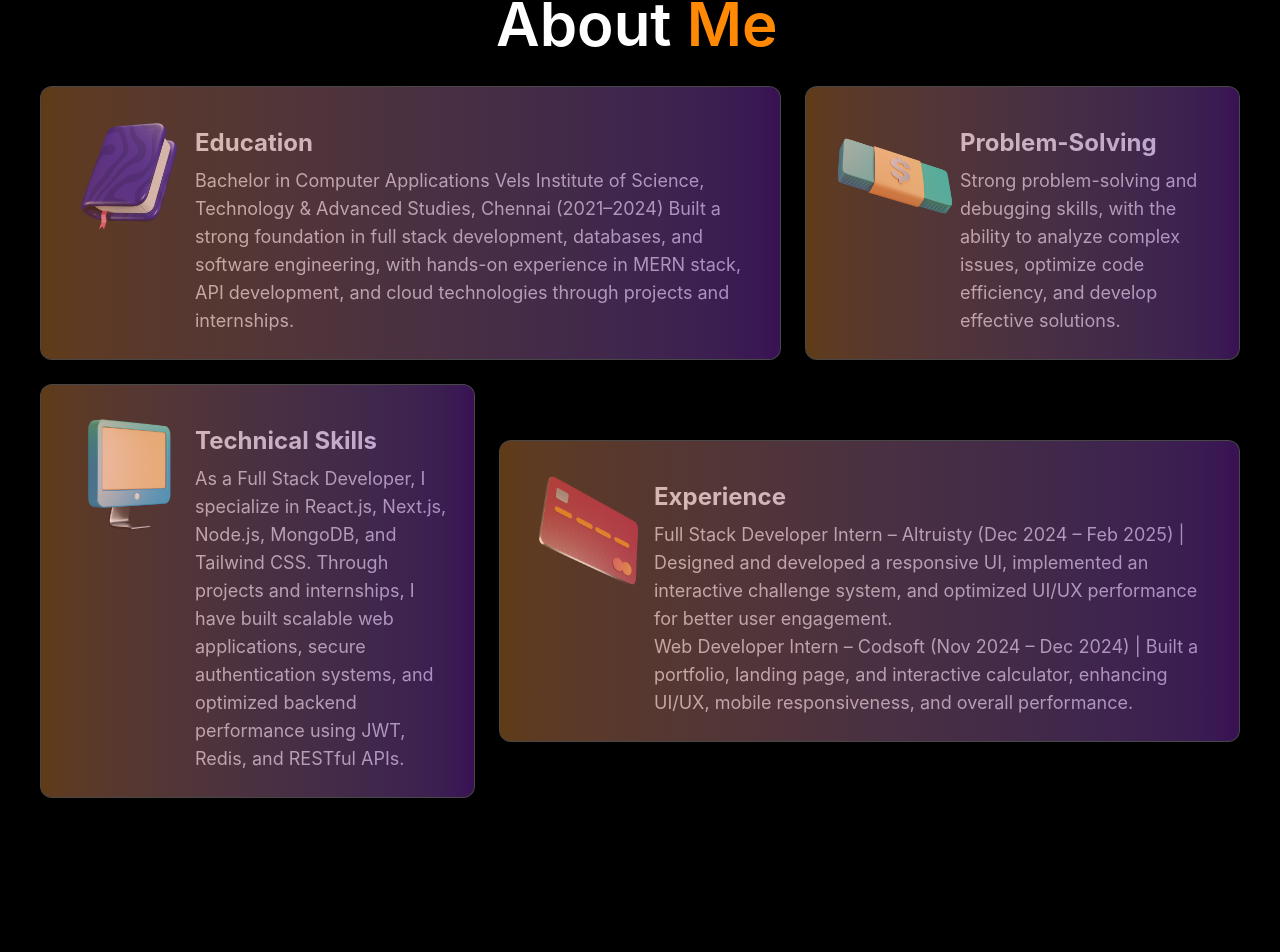
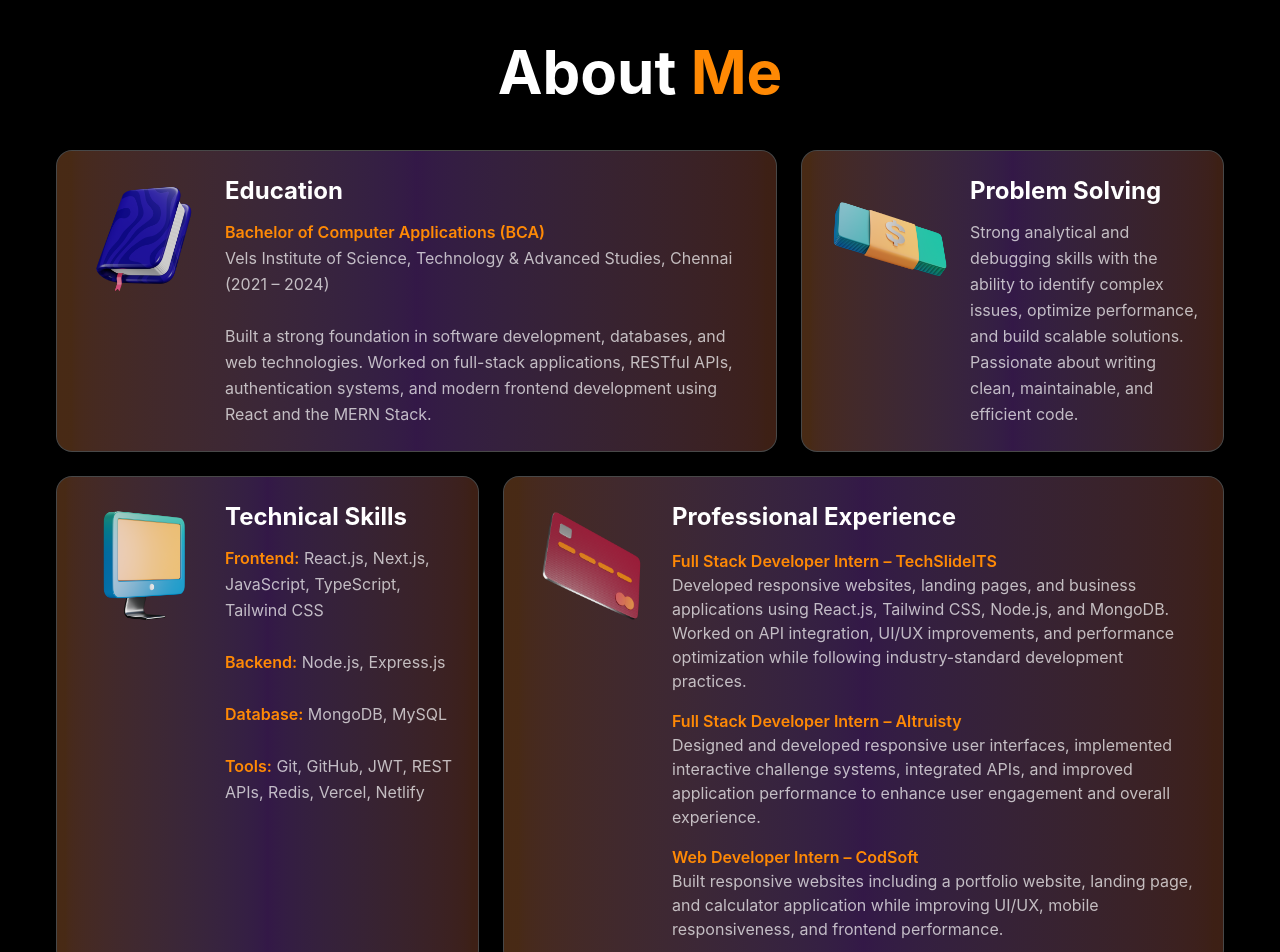
Before and after one commit to Haribaskar21/Portfolio_1, a React (Vite) app: page / in a window 1280 px wide. Shown: the part 1100-2052 px from the top of the page. Built offline with nearby package versions, Linux system fonts and the light colour scheme.

Commit message:
changed the about section

```diff
--- a/src/components/About.jsx
+++ b/src/components/About.jsx
@@ -1,75 +1,206 @@
-import React from 'react';
+import React from "react";
 import book from "../assets/book.png";
 import pc from "../assets/pc.png";
 import card from "../assets/card.png";
 import finance from "../assets/finance.png";
 
-
 const About = () => {
   return (
-    <div className='max-w-[1200px] mx-auto' id="about">
+    <section className="max-w-[1200px] mx-auto px-4 py-16" id="about">
+      <h1 className="text-white text-5xl md:text-6xl font-bold text-center mb-12">
+        About <span className="text-orange-400">Me</span>
+      </h1>
 
-      <h1 className='text-white text-6xl max-w-[320px] mx-auto font-semibold p-4 mb-4'>About <span className='text-orange-400'>Me</span></h1>
+      <div className="grid md:grid-cols-8 gap-6">
 
-      <div className='px-6 md:p-0 grid md:grid-cols-8 gap-6 place-items-center'>
+        {/* Education */}
+        <div className="w-full md:col-span-5 relative bg-white/10 backdrop-blur-lg border border-white/20 rounded-2xl overflow-hidden hover:scale-[1.02] transition-all duration-300">
+          <div className="absolute inset-0 bg-gradient-to-r from-orange-500/20 via-purple-600/20 to-orange-700/20"></div>
 
-        <div className='w-full md:col-span-5 relative bg-white/10 backdrop-blur-lg border border-white/20 rounded-xl overflow-hidden'>
-        <div className='absolute inset-0 bg-gradient-to-r from-orange-400 via-purple-700 to-orange-800 opacity-30 animate-gradient-xy'></div>
-          <div className='flex flex-row p-6'>
-            <img src={book} alt="book" className='w-auto h-[130px]' />
-            <div className='flex flex-col mt-4'>
-              <h2 className='text-2xl font-bold text-white/80'>Education</h2>
-              <p className='text-lg text-white/70 mt-2'> Bachelor in Computer Applications
-                  Vels Institute of Science, Technology & Advanced Studies, Chennai (2021–2024)
-                  Built a strong foundation in full stack development, databases, and software engineering, with hands-on experience in MERN stack, API development, and cloud technologies through projects and internships.
+          <div className="relative flex flex-col md:flex-row p-6 gap-4">
+            <img
+              src={book}
+              alt="education"
+              className="w-24 h-24 md:w-32 md:h-32 object-contain"
+            />
+
+            <div>
+              <h2 className="text-2xl font-bold text-white mb-3">
+                Education
+              </h2>
+
+              <p className="text-white/70 leading-relaxed">
+                <span className="font-semibold text-orange-400">
+                  Bachelor of Computer Applications (BCA)
+                </span>
+                <br />
+                Vels Institute of Science, Technology & Advanced Studies,
+                Chennai (2021 – 2024)
+                <br />
+                <br />
+                Built a strong foundation in software development, databases,
+                and web technologies. Worked on full-stack applications,
+                RESTful APIs, authentication systems, and modern frontend
+                development using React and the MERN Stack.
               </p>
             </div>
           </div>
         </div>
 
+        {/* Problem Solving */}
+        <div className="w-full md:col-span-3 relative bg-white/10 backdrop-blur-lg border border-white/20 rounded-2xl overflow-hidden hover:scale-[1.02] transition-all duration-300">
+          <div className="absolute inset-0 bg-gradient-to-r from-orange-500/20 via-purple-600/20 to-orange-700/20"></div>
 
-        <div className='w-full md:col-span-3 relative bg-white/10 backdrop-blur-lg border border-white/20 rounded-xl overflow-hidden'>
-        <div className='absolute inset-0 bg-gradient-to-r from-orange-400 via-purple-700 to-orange-800 opacity-30 animate-gradient-xy'></div>
-          <div className='flex flex-row p-6'>
-            <img src={finance} alt="finance" className='w-auto h-[130px]' />
-            <div className='flex flex-col mt-4'>
-              <h2 className='text-2xl font-bold text-white/80'>Problem-Solving</h2>
-              <p className='text-lg text-white/70 mt-2'> Strong problem-solving and debugging skills, with the ability to analyze complex issues, optimize code efficiency, and develop effective solutions. </p>
-            </div>
-          </div>
-        </div>
+          <div className="relative flex flex-col md:flex-row p-6 gap-4">
+            <img
+              src={finance}
+              alt="problem-solving"
+              className="w-24 h-24 md:w-32 md:h-32 object-contain"
+            />
 
+            <div>
+              <h2 className="text-2xl font-bold text-white mb-3">
+                Problem Solving
+              </h2>
 
-
-
-        <div className='w-full md:col-span-3 relative bg-white/10 backdrop-blur-lg border border-white/20 rounded-xl overflow-hidden'>
-        <div className='absolute inset-0 bg-gradient-to-r from-orange-400 via-purple-700 to-orange-800 opacity-30 animate-gradient-xy'></div>
-          <div className='flex flex-row p-6'>
-            <img src={pc} alt="pc" className='w-auto h-[130px]' />
-            <div className='flex flex-col mt-4'>
-              <h2 className='text-2xl font-bold text-white/80'>Technical Skills</h2>
-              <p className='text-lg text-white/70 mt-2'> As a Full Stack Developer, I specialize in React.js, Next.js, Node.js, MongoDB, and Tailwind CSS. Through projects and internships, I have built scalable web applications, secure authentication systems, and optimized backend performance using JWT, Redis, and RESTful APIs.
+              <p className="text-white/70 leading-relaxed">
+                Strong analytical and debugging skills with the ability to
+                identify complex issues, optimize performance, and build
+                scalable solutions. Passionate about writing clean,
+                maintainable, and efficient code.
               </p>
             </div>
           </div>
         </div>
 
+        {/* Technical Skills */}
+        <div className="w-full md:col-span-3 relative bg-white/10 backdrop-blur-lg border border-white/20 rounded-2xl overflow-hidden hover:scale-[1.02] transition-all duration-300">
+          <div className="absolute inset-0 bg-gradient-to-r from-orange-500/20 via-purple-600/20 to-orange-700/20"></div>
 
-        <div className='w-full md:col-span-5 relative bg-white/10 backdrop-blur-lg border border-white/20 rounded-xl overflow-hidden'>
-        <div className='absolute inset-0 bg-gradient-to-r from-orange-400 via-purple-700 to-orange-800 opacity-30 animate-gradient-xy'></div>
-          <div className='flex flex-row p-6'>
-            <img src={card} alt="card" className='w-auto h-[130px]' />
-            <div className='flex flex-col mt-4'>
-              <h2 className='text-2xl font-bold text-white/80'>Experience</h2>
-              <p className='text-lg text-white/70 mt-2'> Full Stack Developer Intern – Altruisty (Dec 2024 – Feb 2025) | Designed and developed a responsive UI, implemented an interactive challenge system, and optimized UI/UX performance for better user engagement.
-                     <br></br>Web Developer Intern – Codsoft (Nov 2024 – Dec 2024) | Built a portfolio, landing page, and interactive calculator, enhancing UI/UX, mobile responsiveness, and overall performance.</p>
+          <div className="relative flex flex-col md:flex-row p-6 gap-4">
+            <img
+              src={pc}
+              alt="technical-skills"
+              className="w-24 h-24 md:w-32 md:h-32 object-contain"
+            />
+
+            <div>
+              <h2 className="text-2xl font-bold text-white mb-3">
+                Technical Skills
+              </h2>
+
+              <p className="text-white/70 leading-relaxed">
+                <span className="font-semibold text-orange-400">
+                  Frontend:
+                </span>{" "}
+                React.js, Next.js, JavaScript, TypeScript, Tailwind CSS
+                <br />
+                <br />
+                <span className="font-semibold text-orange-400">
+                  Backend:
+                </span>{" "}
+                Node.js, Express.js
+                <br />
+                <br />
+                <span className="font-semibold text-orange-400">
+                  Database:
+                </span>{" "}
+                MongoDB, MySQL
+                <br />
+                <br />
+                <span className="font-semibold text-orange-400">
+                  Tools:
+                </span>{" "}
+                Git, GitHub, JWT, REST APIs, Redis, Vercel, Netlify
+              </p>
             </div>
           </div>
         </div>
 
+        {/* Experience */}
+        <div className="w-full md:col-span-5 relative bg-white/10 backdrop-blur-lg border border-white/20 rounded-2xl overflow-hidden hover:scale-[1.02] transition-all duration-300">
+          <div className="absolute inset-0 bg-gradient-to-r from-orange-500/20 via-purple-600/20 to-orange-700/20"></div>
+
+          <div className="relative flex flex-col md:flex-row p-6 gap-4">
+            <img
+              src={card}
+              alt="experience"
+              className="w-24 h-24 md:w-32 md:h-32 object-contain"
+            />
+
+            <div>
+              <h2 className="text-2xl font-bold text-white mb-4">
+                Professional Experience
+              </h2>
+
+              <div className="space-y-4 text-white/70">
+
+                <div>
+                  <h3 className="text-orange-400 font-semibold">
+                    Full Stack Developer Intern – TechSlideITS
+                  </h3>
+                  <p>
+                    Developed responsive websites, landing pages, and business
+                    applications using React.js, Tailwind CSS, Node.js, and
+                    MongoDB. Worked on API integration, UI/UX improvements, and
+                    performance optimization while following industry-standard
+                    development practices.
+                  </p>
+                </div>
+
+                <div>
+                  <h3 className="text-orange-400 font-semibold">
+                    Full Stack Developer Intern – Altruisty
+                  </h3>
+                  <p>
+                    Designed and developed responsive user interfaces,
+                    implemented interactive challenge systems, integrated APIs,
+                    and improved application performance to enhance user
+                    engagement and overall experience.
+                  </p>
+                </div>
+
+                <div>
+                  <h3 className="text-orange-400 font-semibold">
+                    Web Developer Intern – CodSoft
+                  </h3>
+                  <p>
+                    Built responsive websites including a portfolio website,
+                    landing page, and calculator application while improving
+                    UI/UX, mobile responsiveness, and frontend performance.
+                  </p>
+                </div>
+
+              </div>
+            </div>
+          </div>
+        </div>
       </div>
-    </div>
-  )
-}
 
-export default About
+      {/* Stats Section */}
+      <div className="grid grid-cols-2 md:grid-cols-4 gap-6 mt-12">
+        <div className="bg-white/10 border border-white/20 rounded-2xl p-6 text-center backdrop-blur-lg">
+          <h3 className="text-4xl font-bold text-orange-400">15+</h3>
+          <p className="text-white/70 mt-2">Projects Completed</p>
+        </div>
+
+        <div className="bg-white/10 border border-white/20 rounded-2xl p-6 text-center backdrop-blur-lg">
+          <h3 className="text-4xl font-bold text-orange-400">3+</h3>
+          <p className="text-white/70 mt-2">Internships</p>
+        </div>
+
+        <div className="bg-white/10 border border-white/20 rounded-2xl p-6 text-center backdrop-blur-lg">
+          <h3 className="text-4xl font-bold text-orange-400">10+</h3>
+          <p className="text-white/70 mt-2">Technologies</p>
+        </div>
+
+        <div className="bg-white/10 border border-white/20 rounded-2xl p-6 text-center backdrop-blur-lg">
+          <h3 className="text-4xl font-bold text-orange-400">100%</h3>
+          <p className="text-white/70 mt-2">Responsive Design</p>
+        </div>
+      </div>
+    </section>
+  );
+};
+
+export default About;
```
